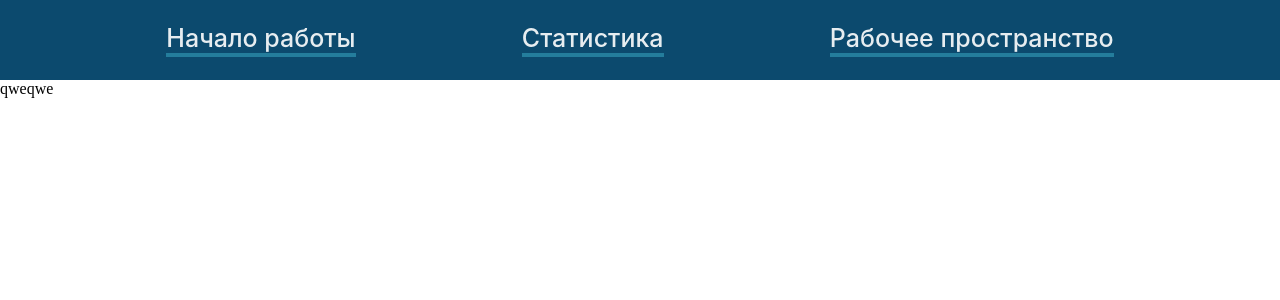
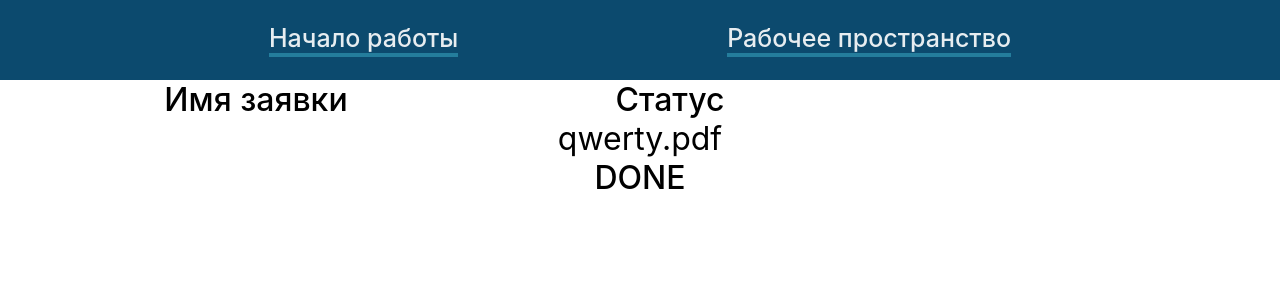
Before and after one commit to Stepankc/hackathon, a React (Create React App) app: page /workSpace in a window 1280 px wide. Shown: the top 300 px of the page. Built offline with nearby package versions, Linux system fonts and the light colour scheme.

Commit message:
add ticket

```diff
--- a/src/App.js
+++ b/src/App.js
@@ -1,8 +1,10 @@
 import React from "react";
 import Header from "./components/Header";
-import "./components/LoginPage.sass";
 import Loginpage from "./components/loginpage";
-import "./style/app.sass";
+import "./style/LoginPage.sass";
+import "./style/header.sass";
+import "./style/workSpace.sass";
+import "./style/title.sass"
 
 function App() {
   return (
--- a/src/components/Header.jsx
+++ b/src/components/Header.jsx
@@ -1,6 +1,7 @@
 import React from 'react'
 import { Routes, Route, Link } from "react-router-dom"
 import Loginpage from './loginpage'
+import WorkSpace from './WorkSpace'
 
 const header = () => {
     return (
@@ -8,7 +9,6 @@ const header = () => {
             <div className='header'>
                 <nav className='navigation'>
                     <Link className='active' to="getStart">Начало работы</Link>
-                    <Link className='active' to="statistics">Статистика</Link>
                     <Link className='active' to="workSpace">Рабочее пространство</Link>
                 </nav>
             </div>
@@ -16,7 +16,6 @@ const header = () => {
                 <Routes>
                     <Route path="/" element={<Loginpage />}></Route>
                     <Route path="getStart" element={<GetStart />}></Route>
-                    <Route path="statistics" element={<Statistics />}></Route>
                     <Route path="workSpace" element={<WorkSpace />}></Route>
                 </Routes>
             </div>
@@ -30,11 +29,5 @@ export const GetStart = () => {
         123
     </div>
 }
-export const Statistics = () => {
-    return <div>123</div>
-}
-export const WorkSpace = () => {
-    return <div>qweqwe</div>
-}
 
 export default header
--- /dev/null
+++ b/src/components/Ticket.jsx
@@ -0,0 +1,12 @@
+import React from 'react'
+
+const ticket = () => {
+    return (
+        <div className='ticket'>
+            <div className='ticketName'>qwerty.pdf</div>
+            <div className='ticketStatus done'>DONE</div>
+        </div>
+    )
+}
+
+export default ticket
--- /dev/null
+++ b/src/components/WorkSpace.jsx
@@ -0,0 +1,17 @@
+import React from 'react'
+import Ticket from './Ticket'
+
+const WorkSpace = () => {
+  return (
+    <div>
+        <div className='title'>
+        <div className='titleComponent'>Имя заявки</div>
+        <div className='titleComponent'>Статус</div>
+        </div>
+        <Ticket/>
+
+    </div>
+  )
+}
+
+export default WorkSpace
--- a/src/style/app.sass
+++ b/src/style/header.sass
@@ -1,6 +1,9 @@
 *
     padding: 0
     margin: 0
+
+.app
+    background: #F0F9FF
 
 .header
     display: grid
--- /dev/null
+++ b/src/style/title.sass
@@ -0,0 +1,15 @@
+.ticketName
+    font-family: 'Inter'
+    font-style: normal
+    font-weight: 400
+    font-size: 32px
+    line-height: 39px
+    text-align: center
+
+.ticketStatus
+    font-family: 'Inter'
+    font-style: normal
+    font-weight: 500
+    font-size: 32px
+    line-height: 39px
+    text-align: center
--- /dev/null
+++ b/src/style/workSpace.sass
@@ -0,0 +1,12 @@
+.titleComponent
+    font-family: 'Inter'
+    font-style: normal
+    font-weight: 500
+    font-size: 32px
+    line-height: 39px
+    text-align: center
+
+.title
+    display: grid
+    column-gap: 30px
+    grid-template-columns: 40% 20%
```
Also changed, not shown: src/style/LoginPage.sass (renamed from src/components/LoginPage.sass).
